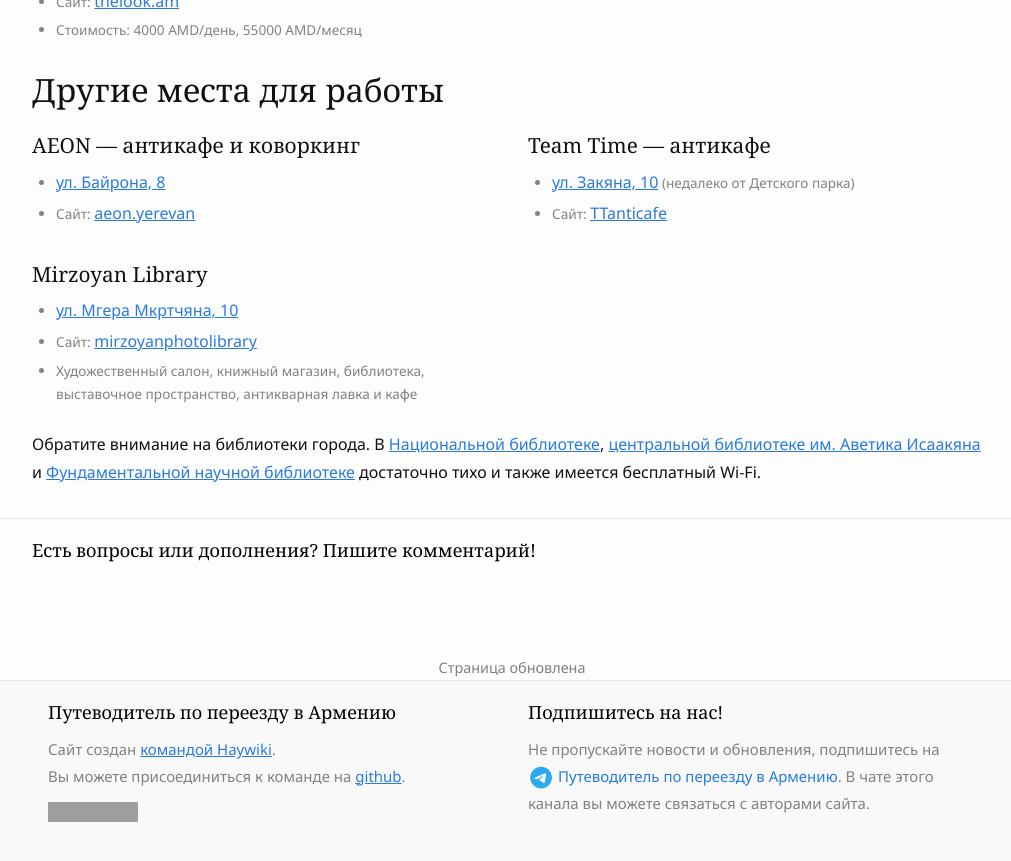
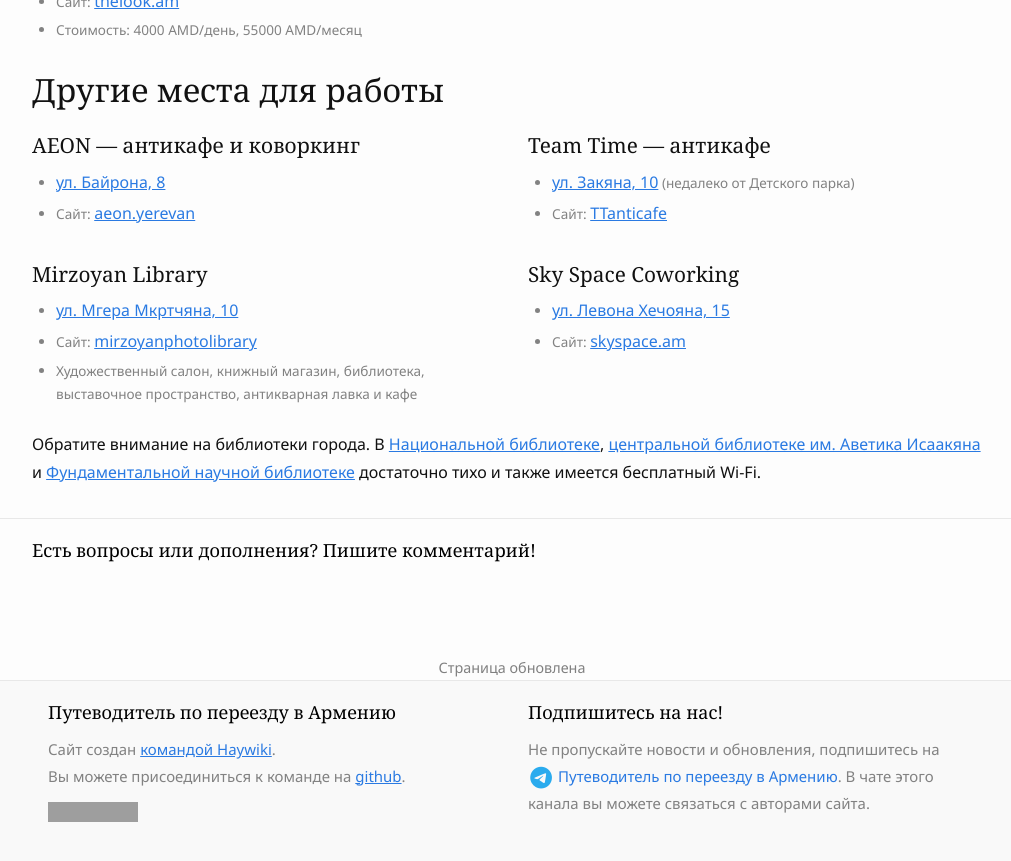
Before and after one commit to haywiki/haywiki.github.io, a Jekyll site: the page built from business/coworking.md, in a window 1280 px wide and 900 px high, scrolled down 1702 px. Shown: the top 861 px of the window, without its empty margins (128-1139 px from the left). Built offline with Jekyll 4.4.1, drawn with Linux system fonts in a browser that asks for light colours; nearby versions of some CDN libraries; a script that is not in the unit is left out; grey boxes are pictures that could not be loaded.

Commit message:
Add sky space coworking

```diff
--- a/business/coworking.md
+++ b/business/coworking.md
@@ -178,6 +178,14 @@
 - Художественный салон, книжный магазин, библиотека, выставочное пространство, антикварная лавка и кафе
 
 </div>
+<div class="card">
+
+### Sky Space Coworking
+
+- [ул. Левона Хечояна, 15](https://yandex.ru/maps/org/136343151572/)
+- Сайт: [skyspace.am](https://skyspace.am/)
+
+</div>
 </div>
 
 Обратите внимание на библиотеки города. В [Национальной библиотеке](http://www.google.com/url?q=http%3A%2F%2Fnla.am%2Fru%2F&sa=D&sntz=1&usg=AOvVaw2fXDaDOWWtlIxaQvbyO5vd),
```
